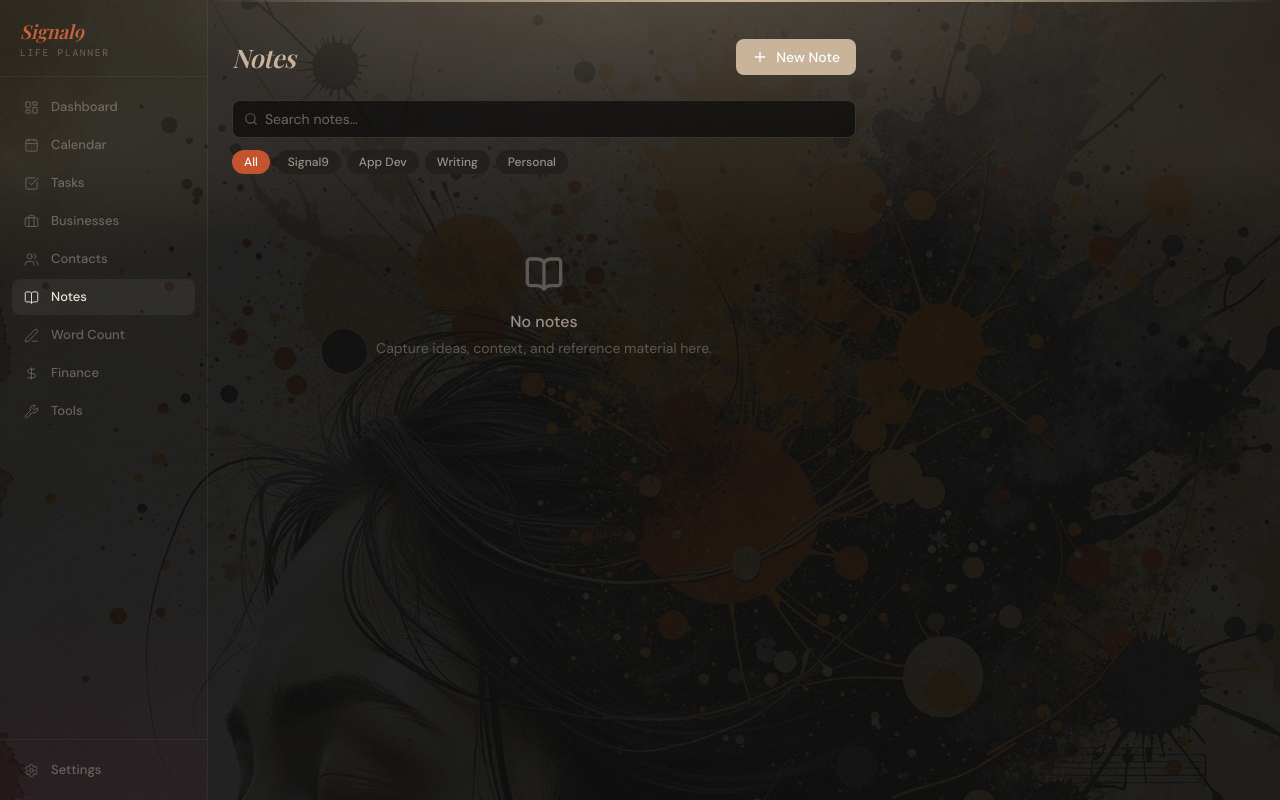
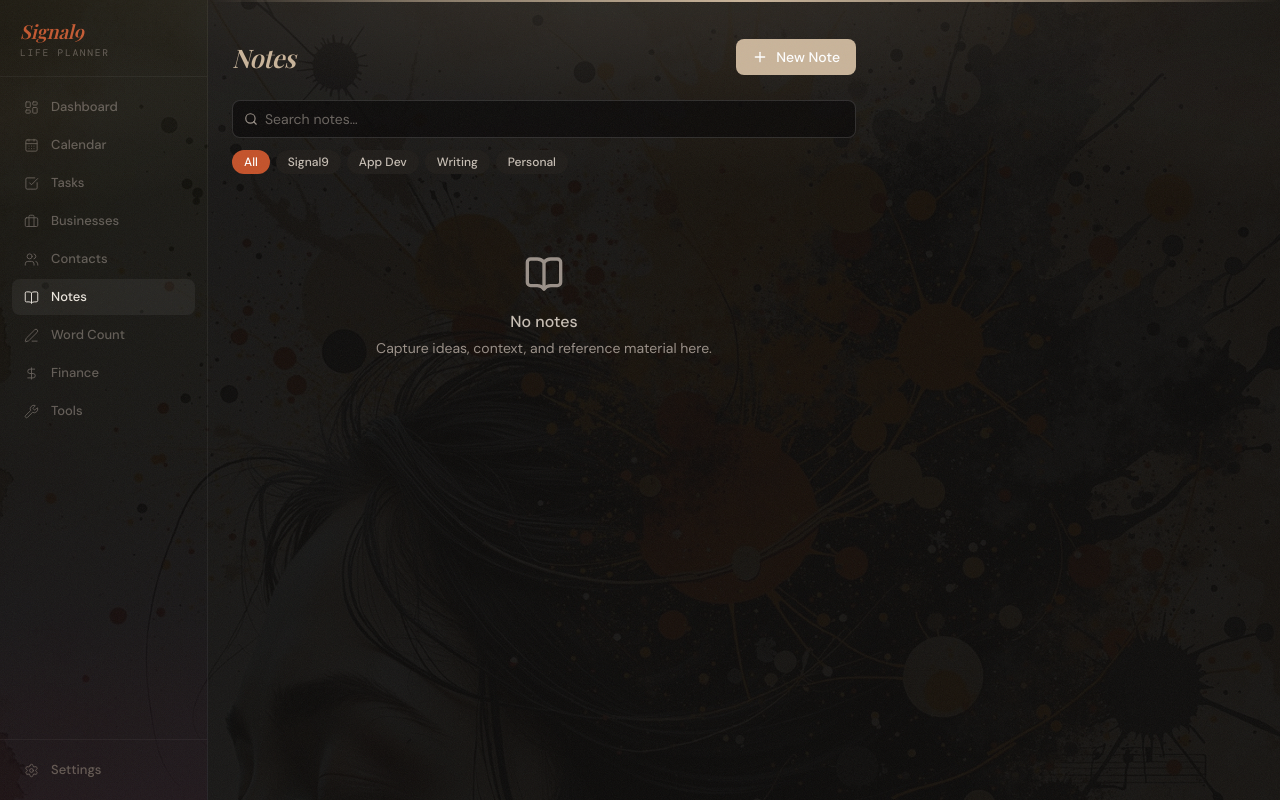
Before and after one commit to Dogowar01/Kirks-planner, a React (Vite) app: page /#/notes in a window 1280 px wide. Built offline with nearby package versions, Linux system fonts and the light colour scheme; a web font is replaced by a local one.

Commit message:
Readability pass — brighter text colors, opaque cards with blur, softer background gradients

```diff
--- a/src/components/SectionShell.jsx
+++ b/src/components/SectionShell.jsx
@@ -14,8 +14,8 @@ export default function SectionShell({ accent, bgImage, children, className = ''
         '--section-card-tint': `color-mix(in srgb, ${accent} 8%, #181614)`,
         '--section-chip-bg': `color-mix(in srgb, ${accent} 22%, transparent)`,
         '--section-input-focus': `color-mix(in srgb, ${accent} 60%, transparent)`,
-        '--section-label': `color-mix(in srgb, ${accent} 55%, #A09890)`,
-        '--section-muted': `color-mix(in srgb, ${accent} 30%, #7A7470)`,
+        '--section-label': `color-mix(in srgb, ${accent} 45%, #B8B0A8)`,
+        '--section-muted': `color-mix(in srgb, ${accent} 25%, #9A9088)`,
       }}
     >
       {/* Artwork background image */}
@@ -27,7 +27,7 @@ export default function SectionShell({ accent, bgImage, children, className = ''
           backgroundImage: `url(${bgImage})`,
           backgroundSize: 'cover',
           backgroundPosition: 'center top',
-          opacity: 0.08,
+          opacity: 0.05,
           pointerEvents: 'none',
         }} />
       )}
@@ -38,9 +38,9 @@ export default function SectionShell({ accent, bgImage, children, className = ''
         inset: 0,
         zIndex: 1,
         background: [
-          `radial-gradient(ellipse 110% 55% at 50% -5%, ${accent}55 0%, ${accent}18 40%, transparent 70%)`,
-          `radial-gradient(ellipse 50% 25% at 0% 20%, ${accent}15 0%, transparent 55%)`,
-          `radial-gradient(ellipse 50% 25% at 100% 20%, ${accent}10 0%, transparent 55%)`,
+          `radial-gradient(ellipse 100% 40% at 50% -5%, ${accent}28 0%, ${accent}0a 45%, transparent 70%)`,
+          `radial-gradient(ellipse 40% 20% at 0% 15%, ${accent}0d 0%, transparent 55%)`,
+          `radial-gradient(ellipse 40% 20% at 100% 15%, ${accent}0a 0%, transparent 55%)`,
         ].join(', '),
         pointerEvents: 'none',
       }} />
--- a/src/index.css
+++ b/src/index.css
@@ -44,9 +44,10 @@
   /* Cards pick up the section accent for their border and a faint tint */
   .card {
     @apply rounded-card p-4;
-    background: color-mix(in srgb, var(--section-card-tint, #161412) 85%, #0D0C0B);
-    backdrop-filter: blur(2px);
-    border: 0.5px solid var(--section-card-border, rgba(255,255,255,0.10));
+    background: color-mix(in srgb, var(--section-card-tint, #1a1714) 60%, rgba(11,10,9,0.97));
+    backdrop-filter: blur(8px);
+    -webkit-backdrop-filter: blur(8px);
+    border: 0.5px solid var(--section-card-border, rgba(255,255,255,0.12));
     position: relative;
     overflow: hidden;
     transition: border-color 0.2s;
--- a/tailwind.config.js
+++ b/tailwind.config.js
@@ -18,9 +18,9 @@ export default {
           glass:    'rgba(22,20,18,0.85)',
         },
         text: {
-          primary:   '#EDE8E0',  // warm off-white — aged paper
-          secondary: '#9A9088',  // muted warm grey
-          tertiary:  '#5C5650',  // deep muted
+          primary:   '#F2EDE6',  // warm off-white — aged paper
+          secondary: '#C8BFB5',  // readable warm mid-grey
+          tertiary:  '#9A9088',  // muted — was far too dark before
         },
         // Accent pulls from the triptych
         crimson: '#8B1A1A',
```
Also changed, not shown: 5 other files (tests, documents, lock files or other folders).
